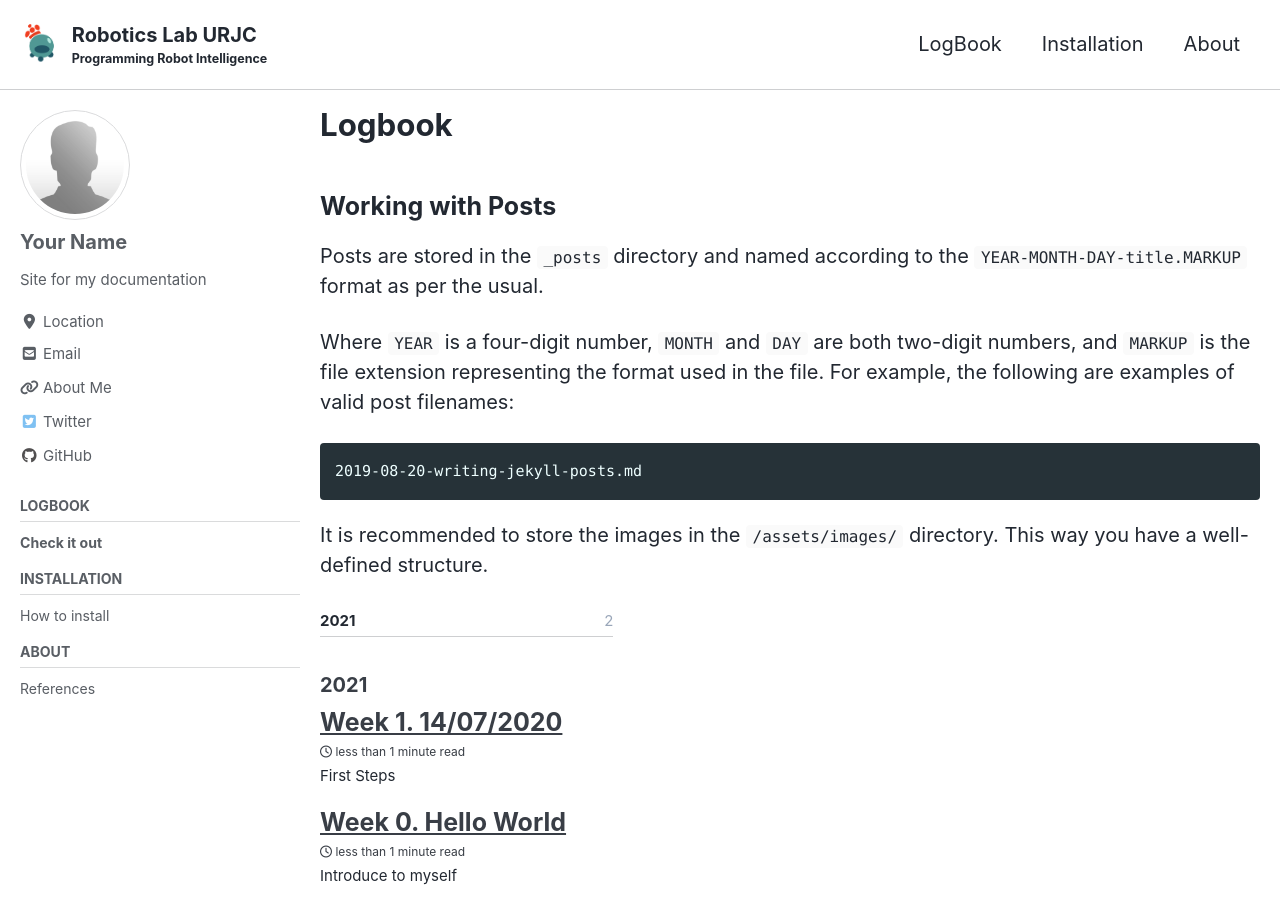
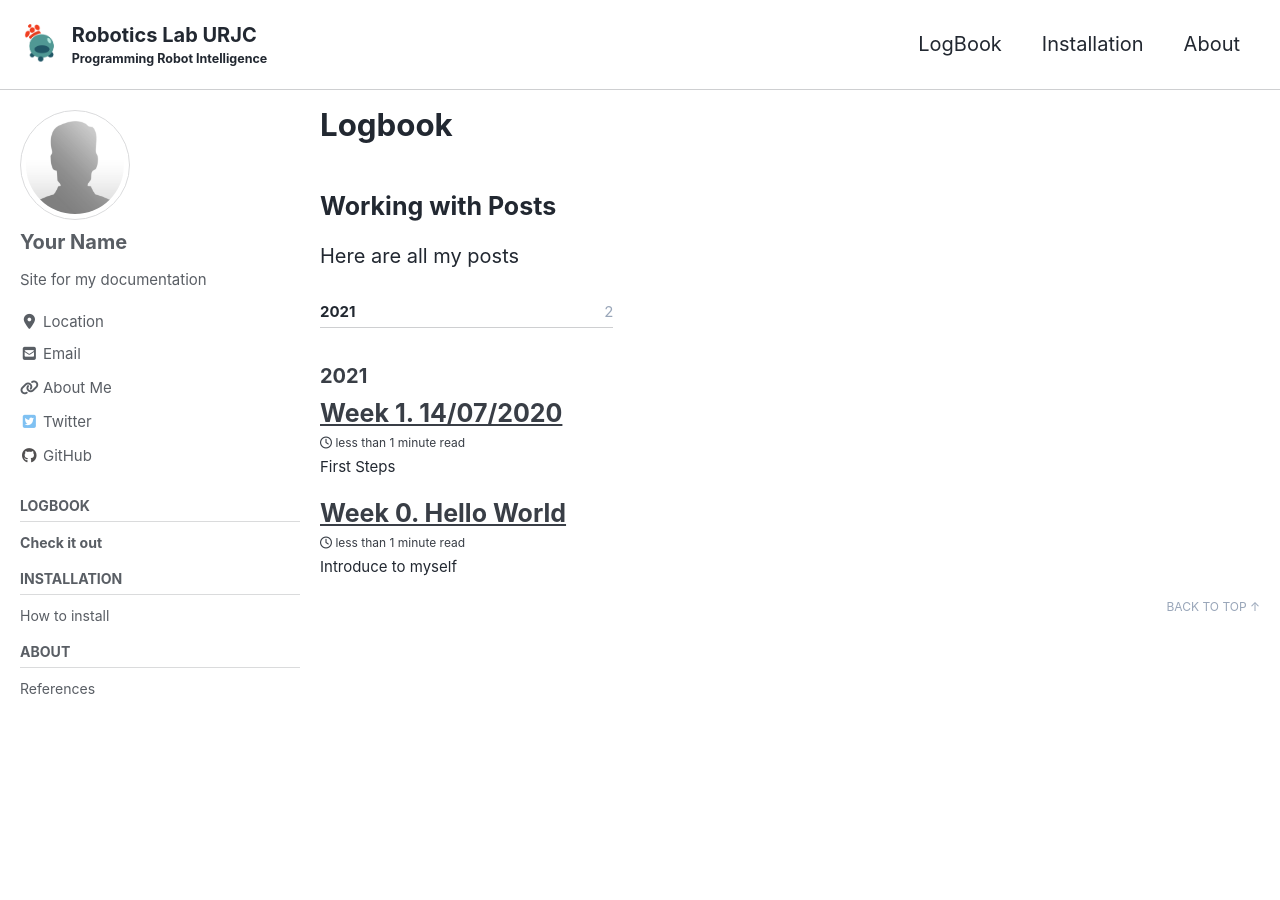
Before and after one commit to RoboticsLabURJC/2021-tfg-claudia-alvarez, a Jekyll site: the page built from docs/_pages/logbook.md, in a window 1280 px wide and 900 px high. Built offline with Jekyll 4.4.1, drawn with Linux system fonts in a browser that asks for light colours; cached includes are drawn as plain includes; nearby versions of some CDN libraries.

Commit message:
Update logbook.md

````diff
--- a/docs/_pages/logbook.md
+++ b/docs/_pages/logbook.md
@@ -13,13 +13,4 @@ sidebar:
 
 ## Working with Posts
 
-Posts are stored in the `_posts` directory and named according to the `YEAR-MONTH-DAY-title.MARKUP` format as per the usual.
-
-Where `YEAR` is a four-digit number, `MONTH` and `DAY` are both two-digit numbers, and `MARKUP` is the file extension representing the format used in the file. For example, the following are examples of valid post filenames:
-
-
-```bash
-2019-08-20-writing-jekyll-posts.md
-```
-
-It is recommended to store the images in the `/assets/images/` directory. This way you have a well-defined structure.
+Here are all my posts
````
